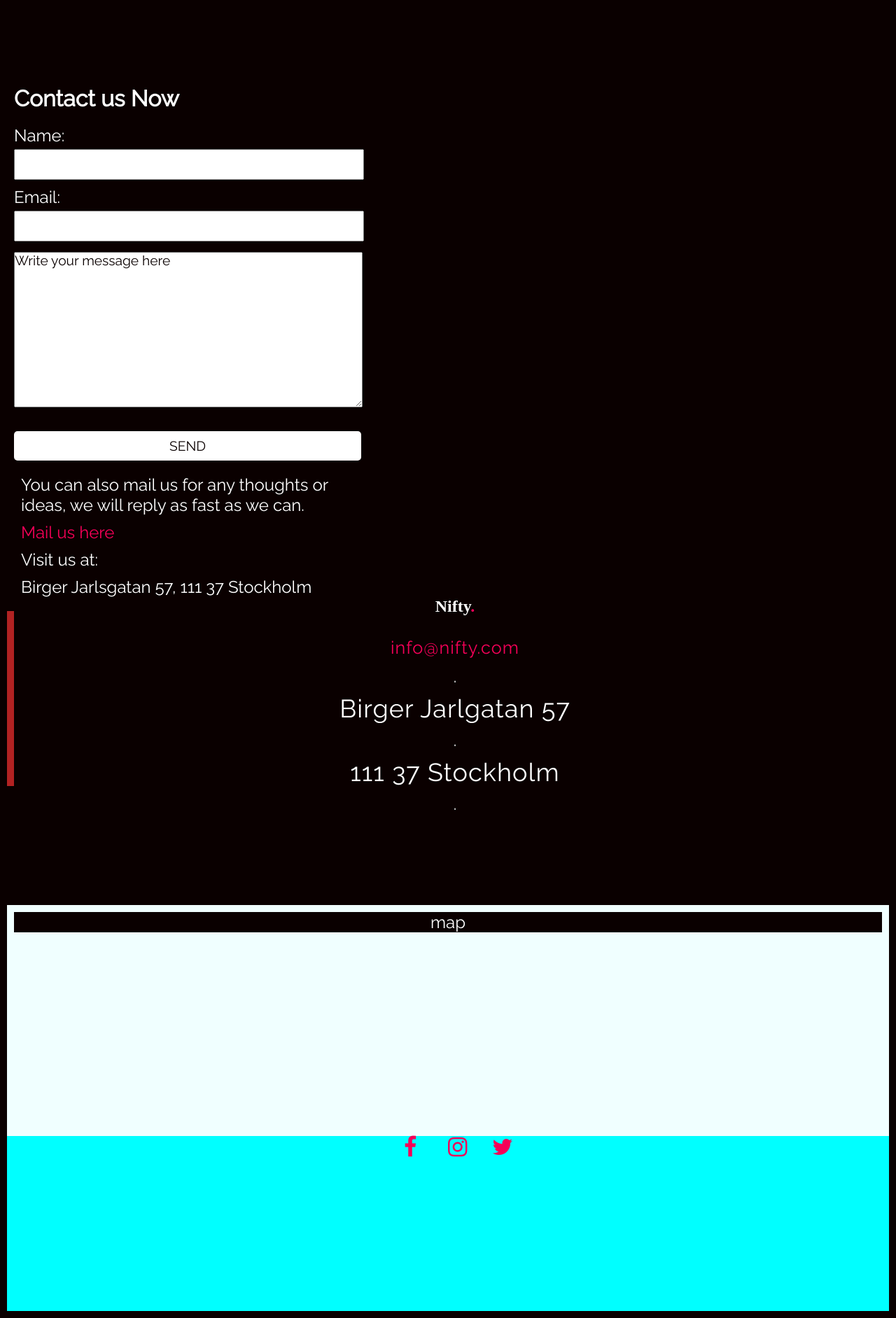
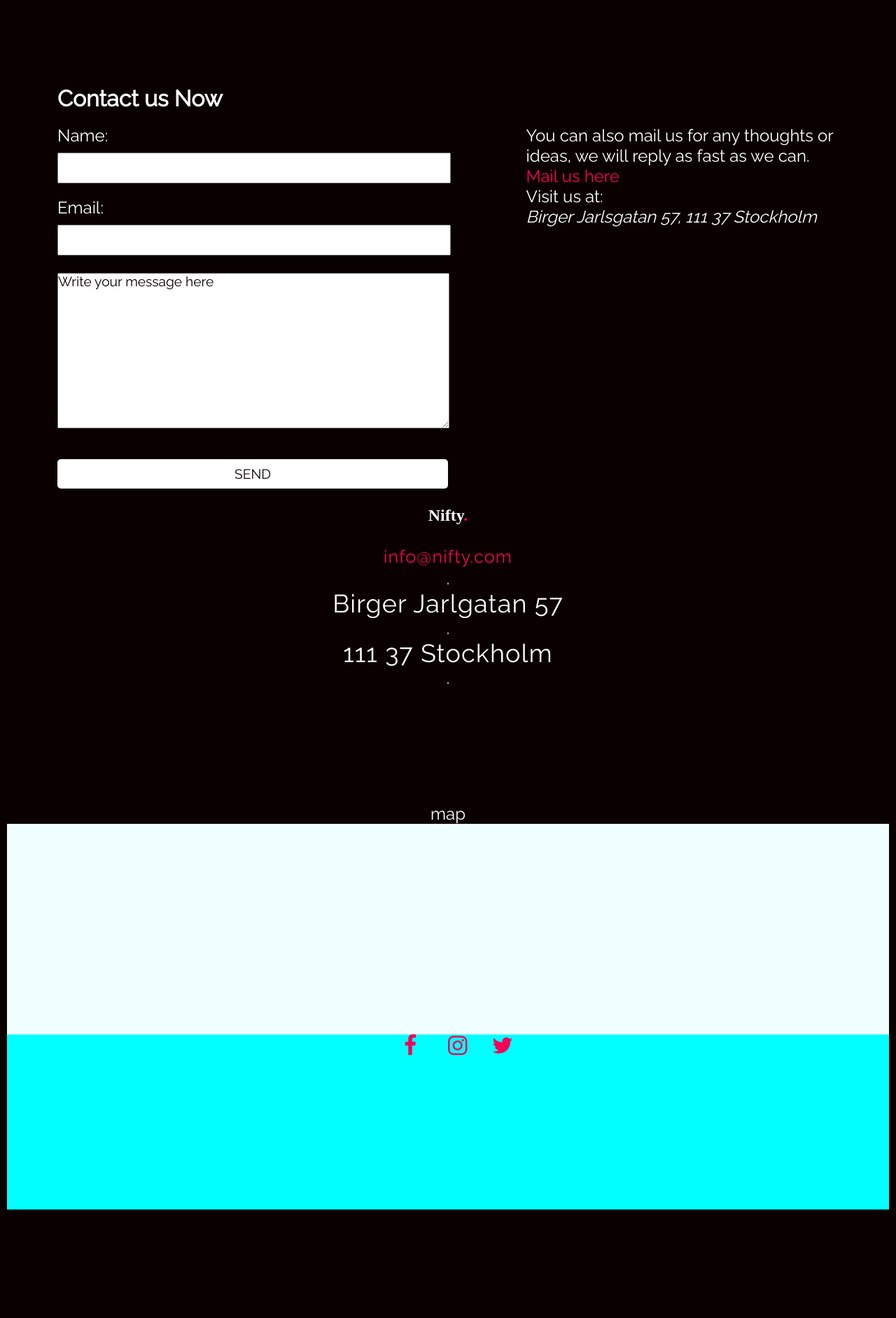
Before and after one commit to Nackademinnifty/Nifty, a PHP site: page /contact.php in a window 1280 px wide. Shown: the part 308-2191 px from the top of the page at 70% size. After the commit the page ends 2036 px from the top, so only its background shows below. Run offline with PHP 8.4, Linux system fonts and the light colour scheme; style sheets or scripts are compiled from the project's sources; some libraries are stand-ins or nearby versions.

Commit message:
added 2 columns for desktop contact

```diff
--- a/contact.php
+++ b/contact.php
@@ -6,7 +6,10 @@
 
 <?php include 'incl/header.php'?>
 <div id="contact">
+	<div class="wra">
+
 	<h1>Contact us Now</h1>
+
 	<div class="clear">
 		<form>
 			<p>Name:</p>
@@ -16,18 +19,17 @@
 			<textarea name="textarea" rows= "10" cols="40">Write your message here</textarea>
 			<input type="submit" value="Send">
 		</form>
-	</div>
 
-	<div class="clear">
 		<section>
 			<p>You can also mail us for any thoughts or ideas, we will reply as fast as we can.</p>
 		<address>
 			<a href="mailto:info@nifty.com">Mail us here</a>
 		</address>
 
-		<p>Visit us at:</p>
-		<p>Birger Jarlsgatan 57, 111 37 Stockholm</p>
+			<p>Visit us at: </p>
+			<p><strong>Birger Jarlsgatan 57, 111 37 Stockholm</strong></p>
 	</section>
+	</div>
 	</div>
 </div>
 
--- a/scss/_contact.scss
+++ b/scss/_contact.scss
@@ -11,8 +11,14 @@
 			font-family: $text;
 
 			p{
-				margin: 0;
+				margin-bottom: 5px;
 			}
+		}
+
+		strong{
+			font-style: italic;
+			font-size: $baseFont;
+			font-weight: inherit;
 		}
 
 		input{
@@ -20,7 +26,7 @@
 			width: 100%;
 			min-height: 40px;
 			margin-top: 5px;
-			margin-bottom:10px;
+			margin-bottom: 20px;
 			color: $dark;
 
 				//sendknapp
@@ -30,7 +36,7 @@
 					font-size: $baseFont + 20%;
 					width: 100%;
 					padding:10px;
-					background-color:white;//ska knappen vara helvit?
+					background: white;//ska knappen vara helvit?
 					border: none;
 					border-radius: 5px;
 
@@ -46,7 +52,6 @@
 		}
 
 		p{
-			margin: 10px;
 			background-color: $dark;
 			color: $mainFont;
 			font-size: $baseFont + 50%;
@@ -63,37 +68,42 @@
 		}
 	//For tablet
 	@media screen and (min-width:#{$tablet-width}){
+}
 
 
 
 	//For desktop
 	@media screen and (min-width:#{$desktop-width}){
 
+		.wra{
+			width: 90%;
+			margin: 0 auto;
+		}
+
+
 		input[type=submit]{
 			&:hover{
-				background-color: orange;
+				background-color: $accentPink;
 			}
 		}
 
 		form{
-			width: 40%;
+			width: 50%;
 			float: left;
-			margin-right: 10px;
+
 		}
 
 		section{
 			width: 40%;
-			float: left;
+			float: right;
 		}
 
 		.clear{
-			content: "";
-			display:block;
+			content: " ";
+			display:table;
 			clear: both;
 		}
 
 	}
 
 }
-
-}
```
